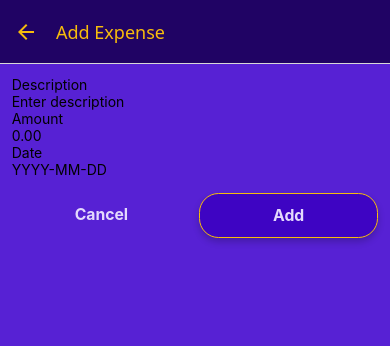
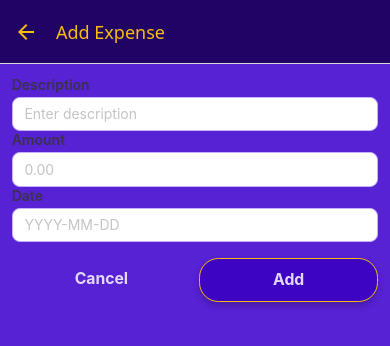
Before and after one commit to Malichenko/expense-tracking-app, a React Native app: screen / in a window 390 px wide. Both pictures are taken after a click on the button "Add new item". Shown: the top 346 px of the page. Built offline with nearby package versions, Linux system fonts and the light colour scheme.

Commit message:
Add ExpenseForm component for expense entry and integrate it into ManageExpenseScreen. Introduce Input component for reusable form fields with styling and error handling. Update exports in expense entity and shared UI library for better accessibility.

```diff
--- a/src/entities/expence/index.ts
+++ b/src/entities/expence/index.ts
@@ -1,4 +1,5 @@
 export type { Expense } from "./model/types";
 export { ExpenceSummary } from "./ui/expences-summary";
 export { ExpensesList } from "./ui/expenses-list";
+export { ExpenseForm } from "./ui/expense-form";
 export * from "./model/store";
--- /dev/null
+++ b/src/entities/expence/ui/expense-form/index.ts
@@ -0,0 +1 @@
+export { ExpenseForm } from "./view";
--- /dev/null
+++ b/src/entities/expence/ui/expense-form/types.ts
@@ -0,0 +1,8 @@
+import { Expense } from "@entities/expence";
+import { FC } from "react";
+
+interface ExpenseFormProps {
+  expense?: Partial<Expense>;
+}
+
+export type ExpenseFormContract = FC<ExpenseFormProps>;
--- /dev/null
+++ b/src/entities/expence/ui/expense-form/view.tsx
@@ -0,0 +1,31 @@
+import { View } from "react-native";
+import { ExpenseFormContract } from "./types";
+import { Input } from "@shared/ui";
+
+export const ExpenseForm: ExpenseFormContract = ({ expense }) => {
+  return (
+    <View>
+      <Input
+        label="Description"
+        value={expense?.description}
+        onChangeText={() => {}}
+        placeholder="Enter description"
+      />
+
+      <Input
+        label="Amount"
+        value={expense?.amount?.toString()}
+        onChangeText={() => {}}
+        placeholder="0.00"
+        keyboardType="decimal-pad"
+      />
+
+      <Input
+        label="Date"
+        value={expense?.date?.toISOString()}
+        onChangeText={() => {}}
+        placeholder="YYYY-MM-DD"
+      />
+    </View>
+  );
+};
--- a/src/screens/manage-expense/ui/screen.tsx
+++ b/src/screens/manage-expense/ui/screen.tsx
@@ -8,46 +8,12 @@ import {
 } from "@entities/expence";
 import { IconButton } from "@shared/ui/icon-button";
 import theme from "@shared/config/theme";
-import { StyleSheet, View, TextInput, Text } from "react-native";
+import { StyleSheet, View } from "react-native";
 import { NativeStackScreenProps } from "@react-navigation/native-stack";
 import { AppRoutes, RootStackParamList } from "@shared/routes";
 import { Button } from "@shared/ui";
-import { Expense } from "@entities/expence";
+import { ExpenseForm } from "@entities/expence";
 import { conditional, pipe } from "remeda";
-
-const ExpenseForm = ({ expense }: { expense?: Partial<Expense> }) => {
-  return (
-    <View>
-      <View>
-        <Text>Description</Text>
-        <TextInput
-          value={expense?.description}
-          onChangeText={() => {}}
-          placeholder="Enter description"
-        />
-      </View>
-
-      <View>
-        <Text>Amount</Text>
-        <TextInput
-          value={expense?.amount?.toString()}
-          onChangeText={() => {}}
-          placeholder="0.00"
-          keyboardType="decimal-pad"
-        />
-      </View>
-
-      <View>
-        <Text>Date</Text>
-        <TextInput
-          value={expense?.date?.toISOString()}
-          onChangeText={() => {}}
-          placeholder="YYYY-MM-DD"
-        />
-      </View>
-    </View>
-  );
-};
 
 export const ManageExpenseScreen = ({
   navigation,
@@ -83,7 +49,6 @@ export const ManageExpenseScreen = ({
           (expense) => !expense,
           () => {
             const random = Math.floor(Math.random() * 10000);
-
             expenseAdd({
               id: random.toString(),
               amount: random,
@@ -102,6 +67,7 @@ export const ManageExpenseScreen = ({
   return (
     <ScreenLayout style={styles.container}>
       <ExpenseForm expense={expense} />
+
       <View style={styles.buttonsContainer}>
         <View style={styles.buttonBox}>
           <Button variant="flat" onPress={expenseCancelHandler}>
--- a/src/shared/ui/index.ts
+++ b/src/shared/ui/index.ts
@@ -2,3 +2,4 @@ export { ScreenLayout } from "./screen-layout";
 export { Card } from "./card";
 export { IconButton } from "./icon-button";
 export { Button } from "./button";
+export { Input } from "./input";
--- /dev/null
+++ b/src/shared/ui/input/index.ts
@@ -0,0 +1 @@
+export { Input } from "./view";
--- /dev/null
+++ b/src/shared/ui/input/types.ts
@@ -0,0 +1,19 @@
+import type { FC } from "react";
+import type {
+  StyleProp,
+  TextInputProps as RNTextInputProps,
+  TextStyle,
+  ViewStyle,
+} from "react-native";
+
+interface InputProps
+  extends Omit<RNTextInputProps, "style" | "onChangeText" | "value"> {
+  value?: string;
+  label?: string;
+  errorMessage?: string;
+  containerStyle?: StyleProp<ViewStyle>;
+  inputStyle?: StyleProp<TextStyle>;
+  onChangeText: (value: string) => void;
+}
+
+export type InputContract = FC<InputProps>;
--- /dev/null
+++ b/src/shared/ui/input/view.tsx
@@ -0,0 +1,79 @@
+import { useState } from "react";
+import { Text, TextInput, View, StyleSheet } from "react-native";
+
+import theme from "@shared/config/theme";
+
+import { type InputContract } from "./types";
+
+export const Input: InputContract = ({
+  label,
+  value,
+  onChangeText,
+  errorMessage,
+  containerStyle,
+  inputStyle,
+  editable = true,
+  ...rest
+}) => {
+  const [isFocused, setIsFocused] = useState(false);
+
+  const { accessibilityLabel, ...inputProps } = rest;
+  const resolvedBorderColor = errorMessage
+    ? theme.palette.error[50]
+    : isFocused
+      ? theme.palette.accent[50]
+      : theme.palette.primary[20];
+  const resolvedBackgroundColor = editable
+    ? theme.palette.neutral[10]
+    : theme.palette.neutral[20];
+
+  return (
+    <View style={[styles.container, containerStyle]}>
+      {label ? <Text style={styles.label}>{label}</Text> : null}
+
+      <TextInput
+        value={value}
+        onChangeText={onChangeText}
+        editable={editable}
+        onFocus={() => setIsFocused(true)}
+        onBlur={() => setIsFocused(false)}
+        placeholderTextColor={theme.palette.neutral[40]}
+        accessibilityLabel={accessibilityLabel ?? label}
+        style={[
+          styles.input,
+          {
+            borderColor: resolvedBorderColor,
+            backgroundColor: resolvedBackgroundColor,
+          },
+          inputStyle,
+        ]}
+        {...inputProps}
+      />
+
+      {errorMessage ? <Text style={styles.error}>{errorMessage}</Text> : null}
+    </View>
+  );
+};
+
+export const styles = StyleSheet.create({
+  container: {
+    gap: theme.spacing.x1,
+  },
+  label: {
+    color: theme.palette.neutral[50],
+    fontSize: theme.fontSize.base,
+    fontWeight: "600",
+  },
+  input: {
+    borderWidth: 1,
+    borderRadius: theme.spacing.x2,
+    paddingVertical: theme.spacing.x2,
+    paddingHorizontal: theme.spacing.x3,
+    color: theme.palette.neutral[90],
+    fontSize: theme.fontSize.base,
+  },
+  error: {
+    color: theme.palette.error[60],
+    fontSize: theme.fontSize.sm,
+  },
+});
```
Also changed, not shown: src/shared/ui/input/styles.ts (added).
